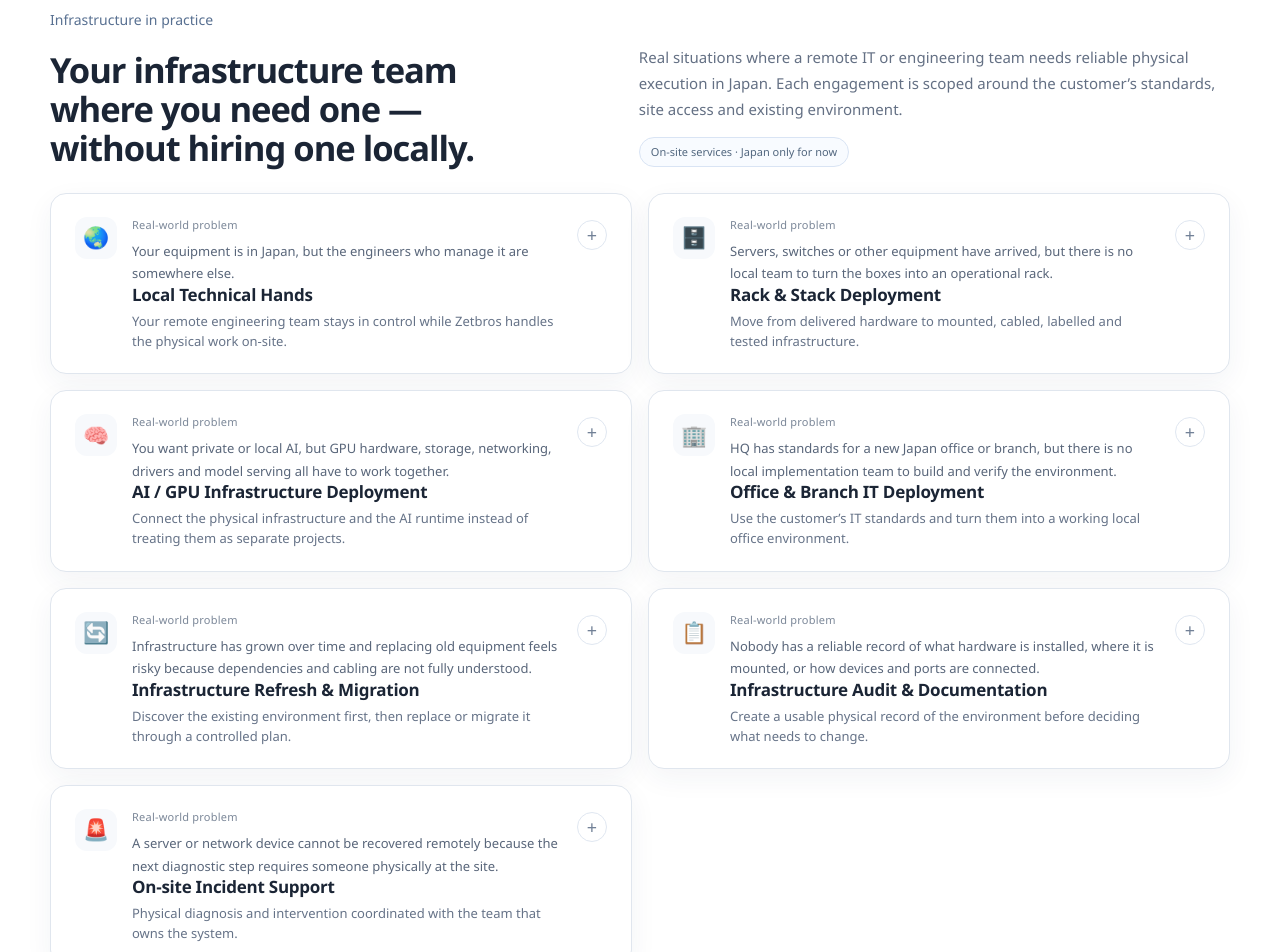
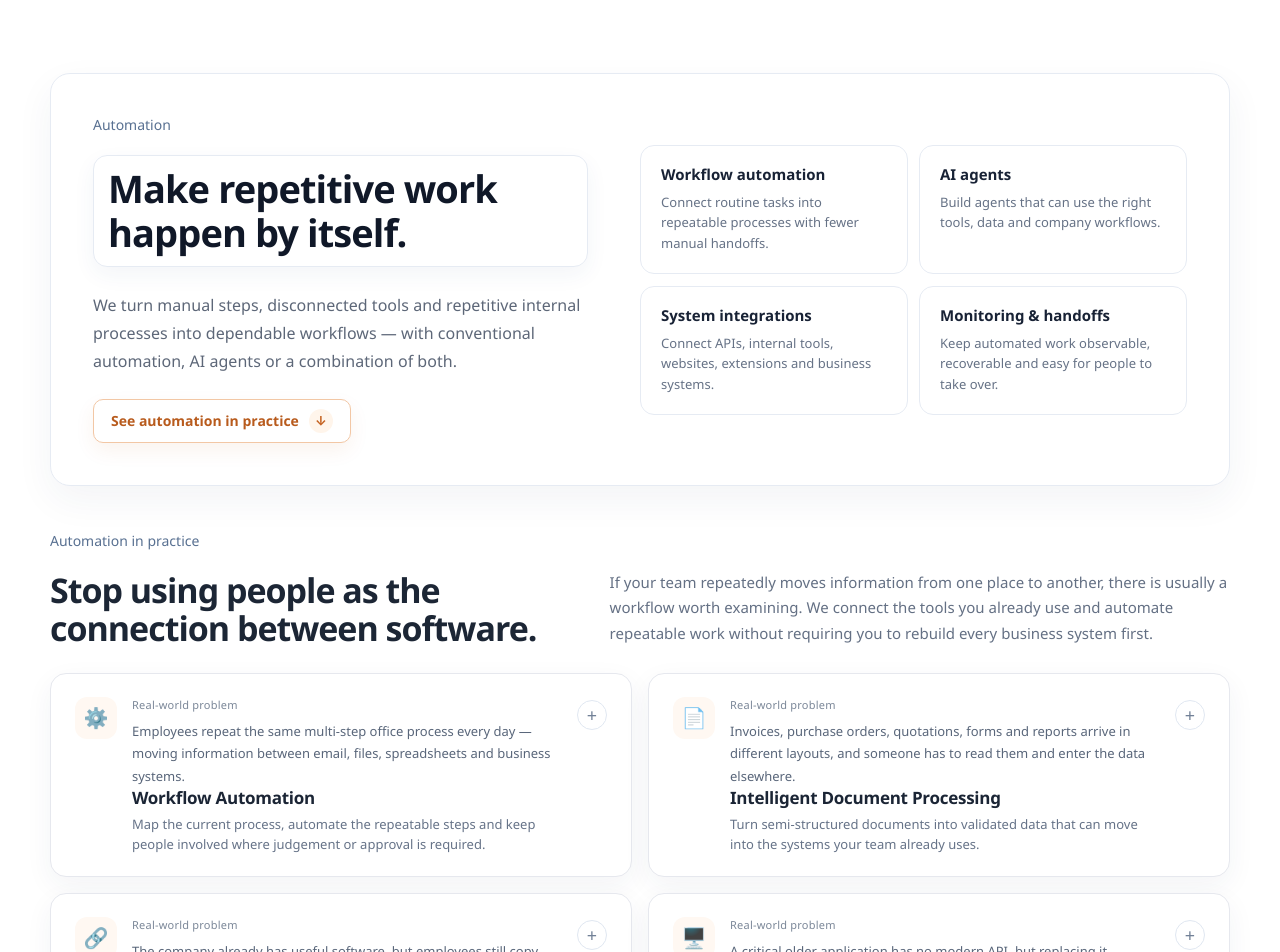
Before and after one commit to Logan17de/zetbros.com, a Next.js app: page / in a window 1280 px wide. Shown: the part 2840-3792 px from the top of the page. Built offline with nearby package versions, Linux system fonts and the light colour scheme.

Commit message:
Route infrastructure practice button to detailed page

```diff
--- a/app/infrastructure-solutions.tsx
+++ b/app/infrastructure-solutions.tsx
@@ -3,138 +3,20 @@
 import { useEffect, useState } from "react";
 import { createPortal } from "react-dom";
 
-const infrastructureSolutions = [
-  {
-    icon: "🌏",
-    problem: "Your equipment is in Japan, but the engineers who manage it are somewhere else.",
-    name: "Local Technical Hands",
-    short: "Your remote engineering team stays in control while Zetbros handles the physical work on-site.",
-    detail: "For tasks that cannot be completed through SSH, remote management or a support call, we can act as the local physical extension of your engineering team. Work is performed to an agreed scope and can be coordinated live with your remote engineers.",
-    build: ["Cable tracing & patching", "Power cycling", "Console access", "Approved component swaps", "Photo / video evidence", "Indicator checks", "Inventory verification", "Remote engineer coordination"],
-    outcome: "Your engineering team can keep ownership of the technical decision-making while physical intervention happens locally in Japan, without sending an engineer internationally for routine hands-on work.",
-  },
-  {
-    icon: "🗄️",
-    problem: "Servers, switches or other equipment have arrived, but there is no local team to turn the boxes into an operational rack.",
-    name: "Rack & Stack Deployment",
-    short: "Move from delivered hardware to mounted, cabled, labelled and tested infrastructure.",
-    detail: "We can execute the physical deployment plan for customer-approved hardware: receiving and inventory by arrangement, rack placement, rails, mounting, power and network cabling, labelling, console preparation, connectivity checks and handover documentation.",
-    build: ["Receiving by arrangement", "Inventory check", "Rack placement", "Rail installation", "Server / network mounting", "Power cabling", "Network cabling", "Labelling", "Console setup", "Connectivity testing"],
-    outcome: "Remote infrastructure teams receive a documented, physically deployed environment that is ready for their configuration and application work.",
-  },
-  {
-    icon: "🧠",
-    problem: "You want private or local AI, but GPU hardware, storage, networking, drivers and model serving all have to work together.",
-    name: "AI / GPU Infrastructure Deployment",
-    short: "Connect the physical infrastructure and the AI runtime instead of treating them as separate projects.",
-    detail: "We can design around the intended AI workload, help size the system, deploy the physical environment and configure the software stack required to serve models. The exact GPU platform, drivers, runtime and inference engine are selected for the target workload rather than assumed in advance.",
-    build: ["Workload review", "GPU / server sizing", "Storage & network planning", "Rack deployment", "Linux setup", "GPU drivers & runtime", "Containers", "Inference engine", "Model serving", "Monitoring", "Benchmarking"],
-    outcome: "A documented AI environment with the rack, operating system, GPU runtime and inference layer designed as one deployment rather than disconnected vendor tasks.",
-  },
-  {
-    icon: "🏢",
-    problem: "HQ has standards for a new Japan office or branch, but there is no local implementation team to build and verify the environment.",
-    name: "Office & Branch IT Deployment",
-    short: "Use the customer’s IT standards and turn them into a working local office environment.",
-    detail: "We can coordinate the local implementation of network and endpoint infrastructure using the architecture and policies supplied by your IT team. Carrier or building work remains with the relevant providers; Zetbros can coordinate and verify the technical handoff where it forms part of the project.",
-    build: ["Router / firewall deployment", "Switches", "Wi-Fi access points", "VLAN implementation", "Cabling coordination", "Workstation setup", "Docks & monitors", "Meeting-room equipment", "Device onboarding", "Testing & documentation"],
-    outcome: "A local office implementation aligned with the standards your central IT team already uses, with the physical setup and verification handled in Japan.",
-  },
-  {
-    icon: "🔄",
-    problem: "Infrastructure has grown over time and replacing old equipment feels risky because dependencies and cabling are not fully understood.",
-    name: "Infrastructure Refresh & Migration",
-    short: "Discover the existing environment first, then replace or migrate it through a controlled plan.",
-    detail: "We start by documenting what is physically present and how it is connected. From there, the customer and Zetbros can agree a migration sequence, install replacement equipment, move approved connections, validate the environment and remove or decommission equipment within the agreed scope.",
-    build: ["Asset inventory", "Connection tracing", "Rack documentation", "Dependency notes", "Migration plan", "Replacement installation", "Controlled cutover", "Validation", "Decommission support"],
-    outcome: "A refresh project based on a known physical baseline and an explicit migration plan instead of making changes to an undocumented environment blindly.",
-  },
-  {
-    icon: "📋",
-    problem: "Nobody has a reliable record of what hardware is installed, where it is mounted, or how devices and ports are connected.",
-    name: "Infrastructure Audit & Documentation",
-    short: "Create a usable physical record of the environment before deciding what needs to change.",
-    detail: "We physically inspect the agreed environment and turn what is present into structured documentation. Findings are observations from the inspected scope; recommendations are based on what we can verify rather than assumptions about undocumented systems.",
-    build: ["Asset inventory", "Rack positions", "Serial / asset references", "Cable & port mapping", "Photo documentation", "Topology notes", "Visible issue log", "Refresh recommendations"],
-    outcome: "Your team gets a current infrastructure baseline that can support troubleshooting, refresh planning, vendor coordination and future project scoping.",
-  },
-  {
-    icon: "🚨",
-    problem: "A server or network device cannot be recovered remotely because the next diagnostic step requires someone physically at the site.",
-    name: "On-site Incident Support",
-    short: "Physical diagnosis and intervention coordinated with the team that owns the system.",
-    detail: "When a remote team has exhausted remote access, we can perform agreed physical checks and actions on-site: inspect indicators, connect a console, verify power and cabling, reseat or replace approved components, and support post-change connectivity tests. Response timing depends on scheduling, location, site access and the support arrangement in place.",
-    build: ["Visual & indicator checks", "Console connection", "Power verification", "Cable verification", "Approved reseat / replacement", "Remote test assistance", "Photo evidence", "Incident notes"],
-    outcome: "The remote engineering team gains a trusted physical execution path for incidents that cannot be resolved through remote management alone.",
-  },
-];
-
 export default function InfrastructureSolutions() {
-  const [sectionTarget, setSectionTarget] = useState<HTMLElement | null>(null);
   const [buttonTarget, setButtonTarget] = useState<HTMLElement | null>(null);
 
   useEffect(() => {
-    setSectionTarget(document.querySelector<HTMLElement>("#infrastructure"));
     setButtonTarget(document.querySelector<HTMLElement>("#infrastructure .capabilityCopy"));
   }, []);
 
-  if (!sectionTarget) return null;
+  if (!buttonTarget) return null;
 
-  const jumpButton = buttonTarget
-    ? createPortal(
-        <a className="infraRealWorldJump" href="#infrastructure-real-world">
-          <span>See infrastructure in practice</span>
-          <span className="infraRealWorldJumpArrow" aria-hidden="true">↓</span>
-        </a>,
-        buttonTarget,
-      )
-    : null;
-
-  const solutions = createPortal(
-    <div className="container infraSolutions" id="infrastructure-real-world">
-      <div className="infraSolutionsHeader">
-        <div>
-          <p className="eyebrow">Infrastructure in practice</p>
-          <h3>Your infrastructure team where you need one — without hiring one locally.</h3>
-        </div>
-        <div>
-          <p>Real situations where a remote IT or engineering team needs reliable physical execution in Japan. Each engagement is scoped around the customer’s standards, site access and existing environment.</p>
-          <span className="infraJapanBadge">On-site services · Japan only for now</span>
-        </div>
-      </div>
-
-      <div className="solutionGrid infraSolutionGrid">
-        {infrastructureSolutions.map((solution) => (
-          <details className="solutionCard infraSolutionCard" key={solution.name}>
-            <summary>
-              <span className="solutionIcon infraSolutionIcon" aria-hidden="true">{solution.icon}</span>
-              <span>
-                <span className="solutionProblemLabel">Real-world problem</span>
-                <span className="solutionProblem">{solution.problem}</span>
-                <span className="solutionName">{solution.name}</span>
-                <span className="solutionShort">{solution.short}</span>
-              </span>
-              <span className="solutionChevron" aria-hidden="true" />
-            </summary>
-            <div className="solutionDetails">
-              <p>{solution.detail}</p>
-              <span className="solutionBuildLabel">What Zetbros can do</span>
-              <ul className="solutionBuildList">
-                {solution.build.map((item) => <li key={item}>{item}</li>)}
-              </ul>
-              <span className="solutionOutcomeLabel">Practical outcome</span>
-              <p className="solutionOutcome">{solution.outcome}</p>
-              <div className="infraSolutionFooter">
-                <span>Available in Japan only for now</span>
-                <a className="solutionCta" href="#contact">Discuss this project <span>→</span></a>
-              </div>
-            </div>
-          </details>
-        ))}
-      </div>
-    </div>,
-    sectionTarget,
+  return createPortal(
+    <a className="infraRealWorldJump" href="/infrastructure-in-practice">
+      <span>See infrastructure in practice</span>
+      <span className="infraRealWorldJumpArrow" aria-hidden="true">→</span>
+    </a>,
+    buttonTarget,
   );
-
-  return <>{jumpButton}{solutions}</>;
 }
```
